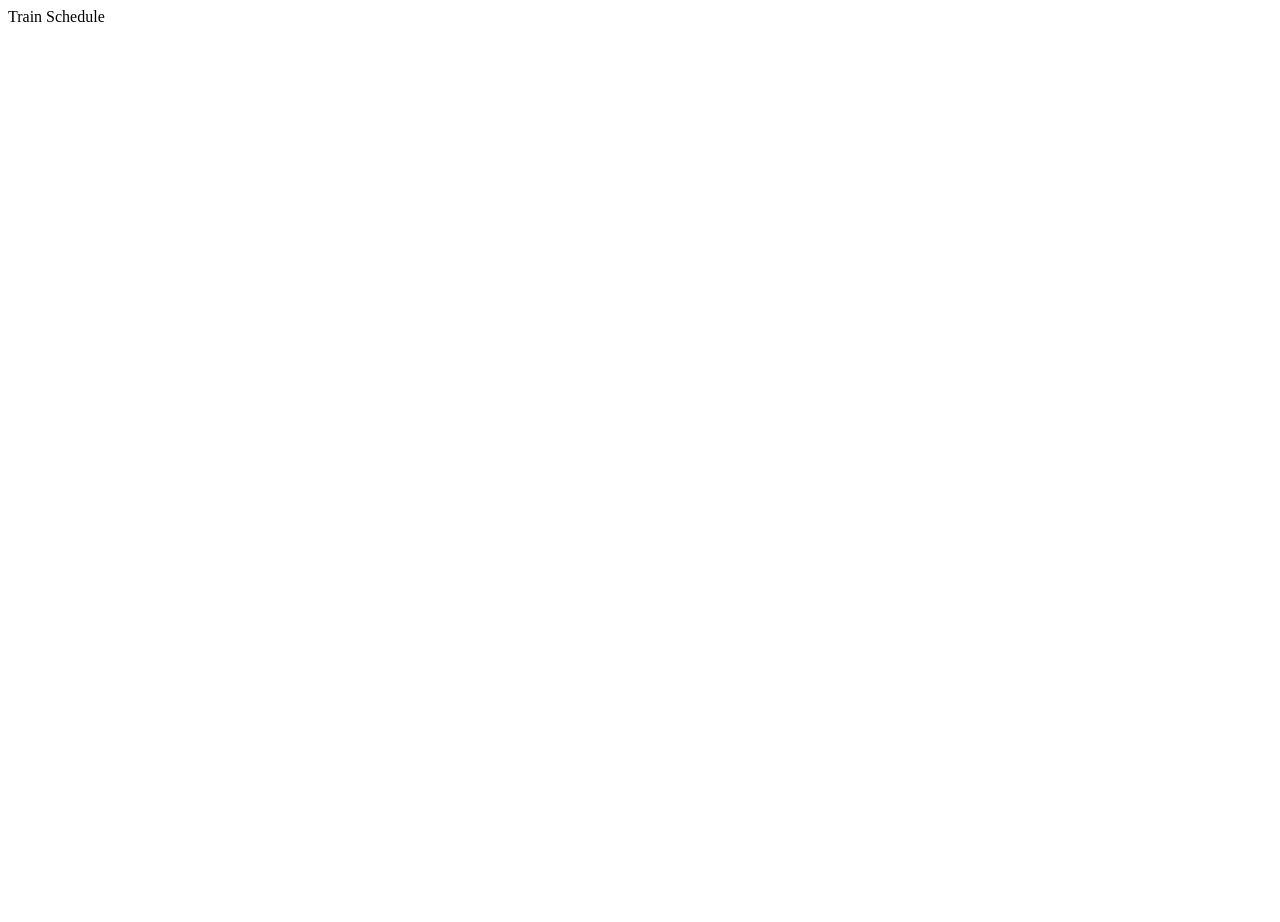
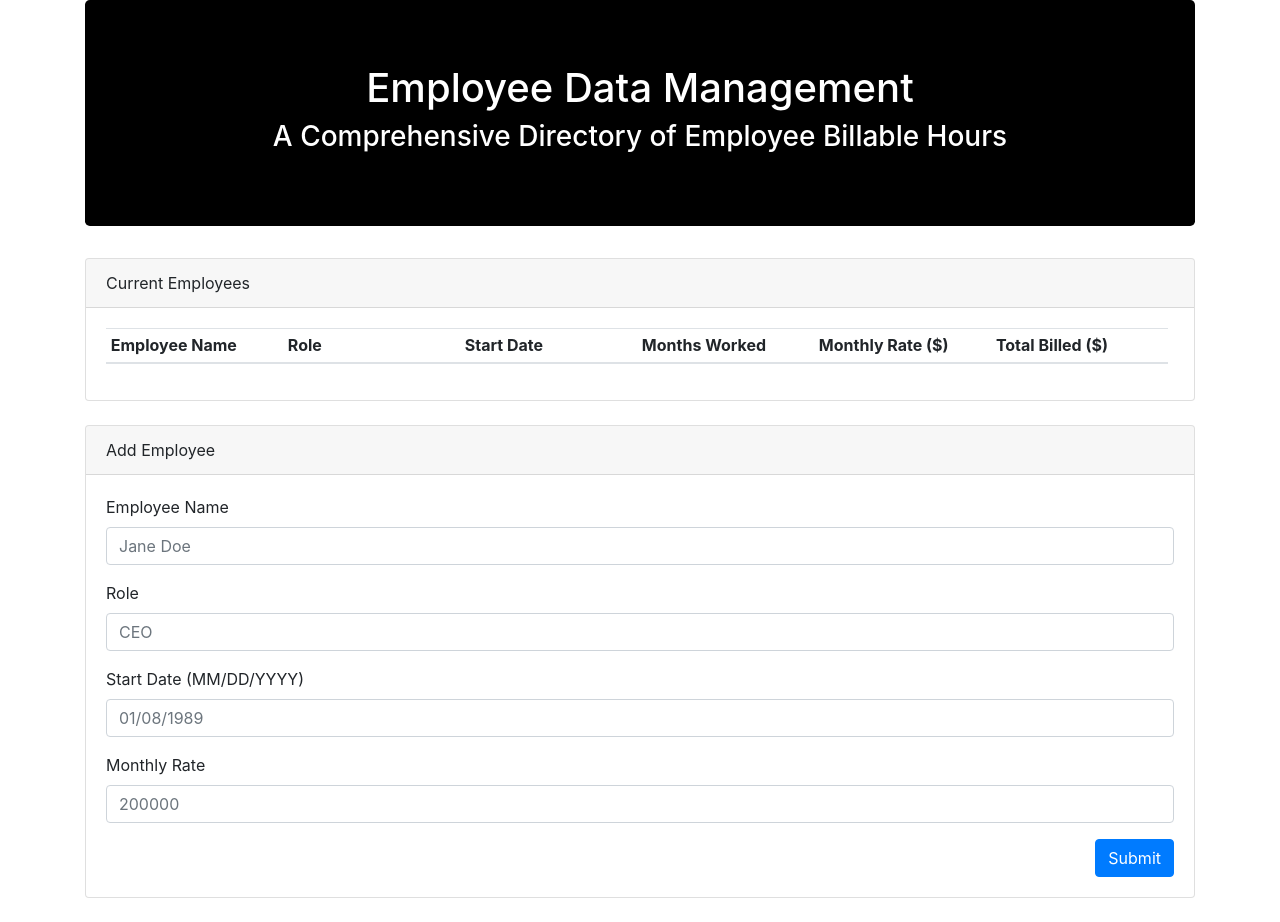
Before and after one commit to luismcartagena/Train-Schedule, a plain HTML site: page index.html in a window 1280 px wide. Before the commit the page ends 800 px from the top, so only its background shows below. Drawn offline with nearby package versions, Linux system fonts and the light colour scheme.

Commit message:
updated html and app.js

```diff
--- a/index.html
+++ b/index.html
@@ -1,15 +1,112 @@
 <!DOCTYPE html>
-<html lang="en">
+
+<html lang="en-us">
+
 <head>
-    <meta charset="UTF-8">
-    <meta name="viewport" content="width=device-width, initial-scale=1.0">
-    <meta http-equiv="X-UA-Compatible" content="ie=edge">
-    <title>Train Schedule</title>
 
+  <meta charset="UTF-8">
+  <title>Employee Tracker</title>
+    <script src="https://cdn.jsdelivr.net/momentjs/2.12.0/moment.min.js"></script>
+
+
+  <!-- Bootstrap -->
+  <link rel="stylesheet" href="https://maxcdn.bootstrapcdn.com/bootstrap/4.0.0/css/bootstrap.min.css">
+  <script src="https://cdnjs.cloudflare.com/ajax/libs/jquery/3.2.1/jquery.min.js"></script>
+  <script src="https://maxcdn.bootstrapcdn.com/bootstrap/4.0.0/js/bootstrap.min.js"></script>
+
+  <!-- Firebase Reference -->
+  <script src="https://www.gstatic.com/firebasejs/4.12.0/firebase.js"></script>
+
+  <!-- Moment.js Reference -->
+  <script src="https://cdnjs.cloudflare.com/ajax/libs/moment.js/2.22.2/moment.min.js"></script>
+  <script src="https://cdn.jsdelivr.net/momentjs/2.12.0/moment.min.js"></script>
+
+
+  <style>
+    #employee-table th,
+    td {
+      display: inline-block;
+      width: 16.575%;
+    }
+  </style>
 </head>
 
 <body>
-    <header>Train Schedule</header>
+
+  <!-- Employee Tracker -->
+  <div class="container">
+
+    <!-- Jumbotron -->
+    <div class="jumbotron" style="background-color: black; color: white">
+      <h1 class="text-center">Employee Data Management</h1>
+      <h3 class="text-center">A Comprehensive Directory of Employee Billable Hours</h3>
+    </div>
+
+    <div class="row">
+
+      <div class="col-md-12">
+
+        <!-- Current Employees-->
+        <div class="card mb-4">
+          <div class="card-header">Current Employees</div>
+          <div class="card-body">
+            <table class="table table-sm table-hover" id='employee-table'>
+              <thead>
+                <tr>
+                  <th scope="col">Employee Name</th>
+                  <th scope="col">Role</th>
+                  <th scope="col">Start Date</th>
+                  <th scope="col">Months Worked</th>
+                  <th scope="col">Monthly Rate ($)</th>
+                  <th scope="col">Total Billed ($)</th>
+                </tr>
+              </thead>
+              <tbody>
+              </tbody>
+            </table>
+          </div>
+        </div>
+      </div>
+    </div>
+
+    <div class="row">
+      <div class="col-md-12">
+        <!-- Add Employee  -->
+        <div class="card mb-4">
+          <div class="card-header">Add Employee</div>
+          <div class="card-body">
+
+            <!-- Entry Form -->
+            <form>
+              <div class="form-group">
+                <label for="employee-name-input">Employee Name</label>
+                <input class="form-control" id="employee-name-input" placeholder="Jane Doe" type="text">
+              </div>
+              <div class="form-group">
+                <label for="role-input">Role</label>
+                <input class="form-control" id="role-input" placeholder="CEO" type="text">
+              </div>
+              <div class="form-group">
+                <label for="start-input">Start Date (MM/DD/YYYY)</label>
+                <input class="form-control" id="start-input" placeholder="01/08/1989" type="text">
+              </div>
+              <div class="form-group">
+                <label for="rate-input">Monthly Rate</label>
+                <input class="form-control" id="rate-input" placeholder="200000" type="text">
+              </div>
+              <button class="btn btn-primary float-right" id="add-employee-btn">Submit</button>
+            </form>
+
+          </div>
+        </div>
+      </div>
+    </div>
+
+  </div>
+
+  <!-- JavaScript -->
+  <script src="timesheetLogic.js"></script>
 
 </body>
+
 </html>
```
Also changed, not shown: app.js (+174 -0 lines).
